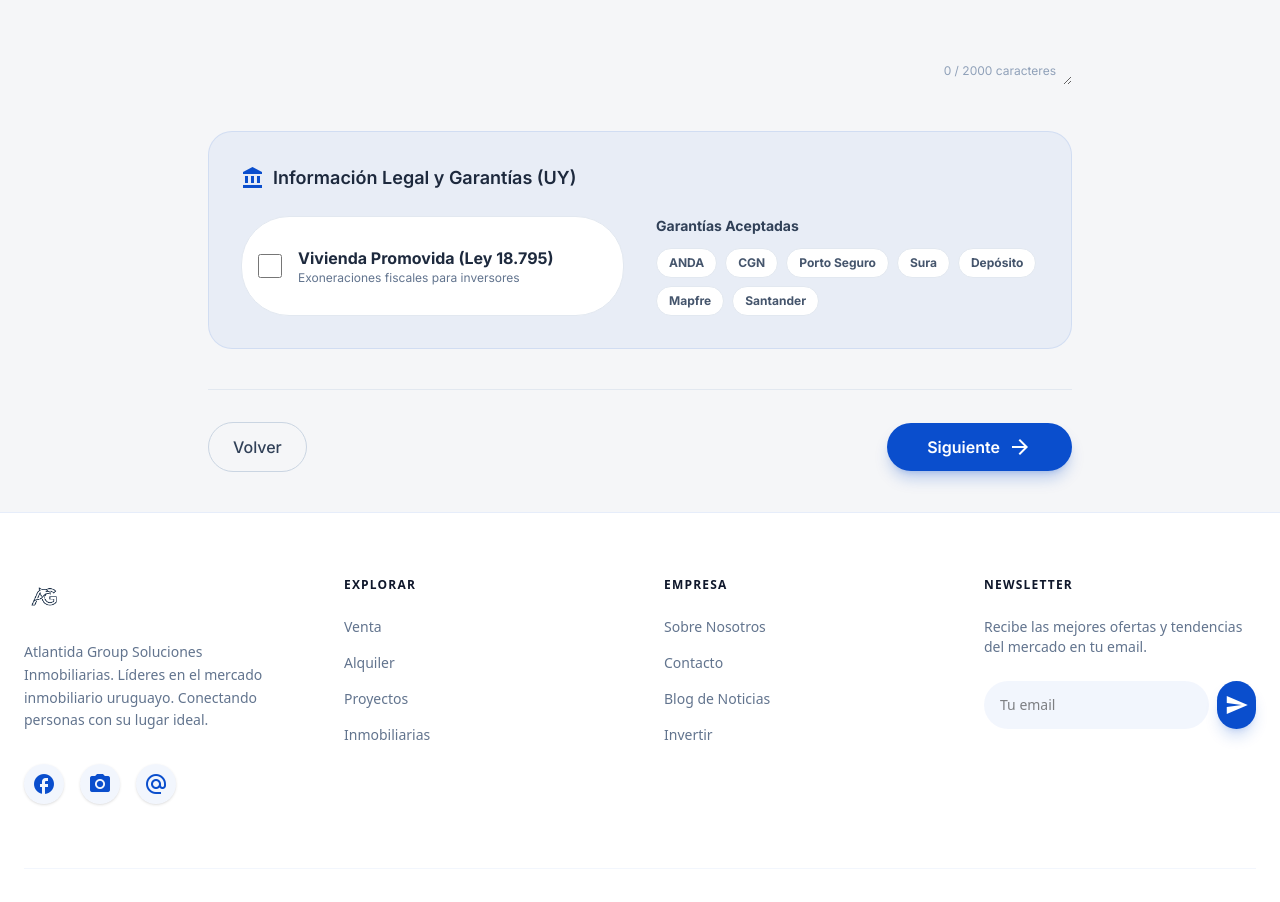
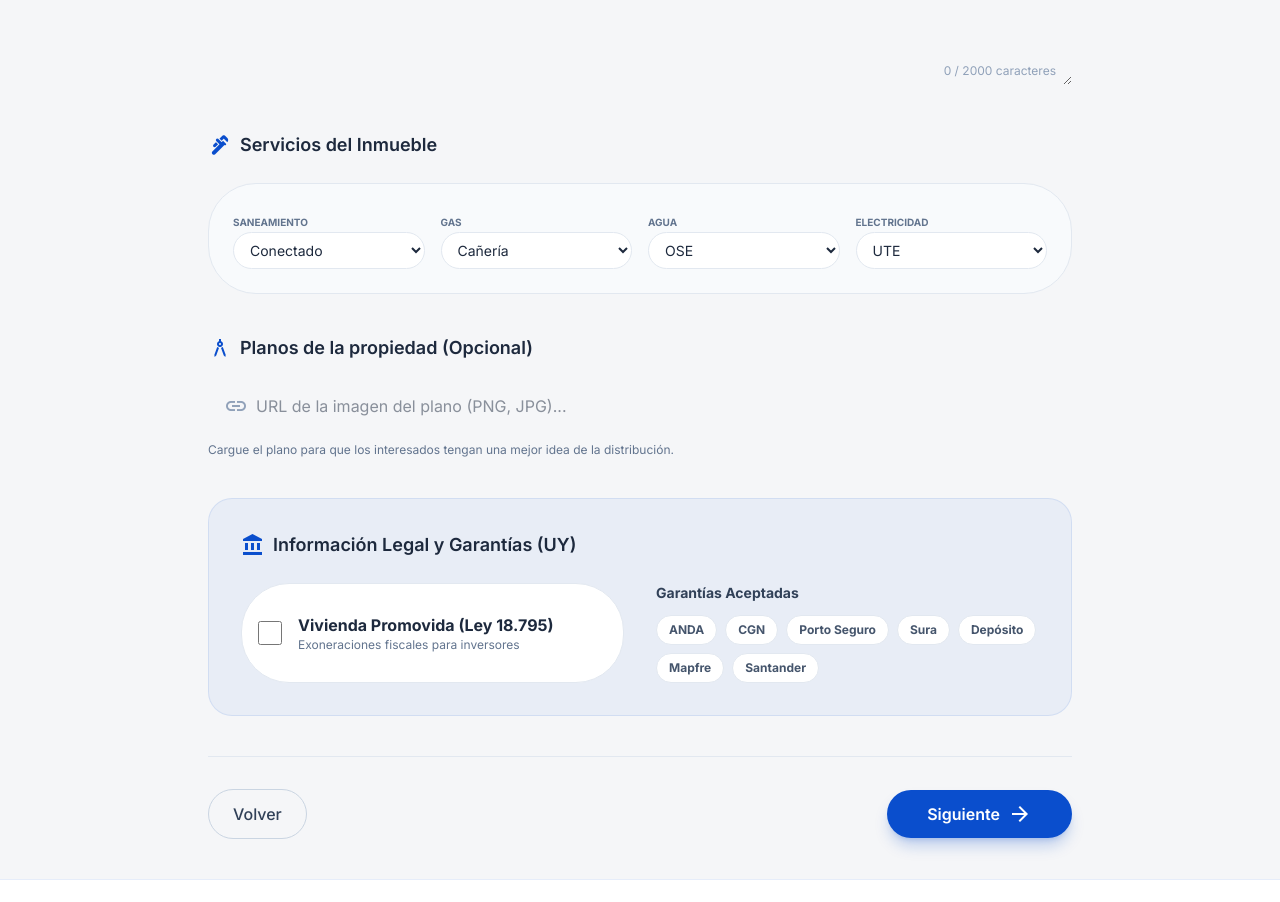
Before and after one commit to elferdi2024-ship-it/familia, a Next.js app: page /publish/details in a window 1280 px wide. Shown: the part 1120-2022 px from the top of the page. Built offline with nearby package versions, Linux system fonts and the light colour scheme; no server answers.

Commit message:
Fix property publishing: add dynamic services, floorplan support, and update UI specs

```diff
--- a/app/property/[id]/page.tsx
+++ b/app/property/[id]/page.tsx
@@ -472,19 +472,31 @@
                             <div className="grid grid-cols-2 md:grid-cols-4 gap-3">
                                 <div className="p-4 rounded-xl bg-white border border-slate-100 shadow-sm">
                                     <p className="text-[10px] text-slate-400 font-bold uppercase tracking-wider mb-1">Saneamiento</p>
-                                    <p className="text-sm font-bold text-green-600 flex items-center gap-1"><span className="material-icons text-sm">check_circle</span> Conectado</p>
+                                    <p className="text-sm font-bold text-slate-700 capitalize flex items-center gap-1">
+                                        <span className="material-icons text-sm text-green-600">check_circle</span>
+                                        {property.utilityStatus?.saneamiento || "conectado"}
+                                    </p>
                                 </div>
                                 <div className="p-4 rounded-xl bg-white border border-slate-100 shadow-sm">
                                     <p className="text-[10px] text-slate-400 font-bold uppercase tracking-wider mb-1">Gas</p>
-                                    <p className="text-sm font-bold text-green-600 flex items-center gap-1"><span className="material-icons text-sm">check_circle</span> Cañería</p>
+                                    <p className="text-sm font-bold text-slate-700 capitalize flex items-center gap-1">
+                                        <span className="material-icons text-sm text-green-600">check_circle</span>
+                                        {property.utilityStatus?.gas || "cañería"}
+                                    </p>
                                 </div>
                                 <div className="p-4 rounded-xl bg-white border border-slate-100 shadow-sm">
                                     <p className="text-[10px] text-slate-400 font-bold uppercase tracking-wider mb-1">Agua</p>
-                                    <p className="text-sm font-bold text-slate-700 flex items-center gap-1"><span className="material-icons text-sm">water_drop</span> OSE</p>
+                                    <p className="text-sm font-bold text-slate-700 flex items-center gap-1">
+                                        <span className="material-icons text-sm text-blue-500">water_drop</span>
+                                        {property.utilityStatus?.agua || "OSE"}
+                                    </p>
                                 </div>
                                 <div className="p-4 rounded-xl bg-white border border-slate-100 shadow-sm">
                                     <p className="text-[10px] text-slate-400 font-bold uppercase tracking-wider mb-1">Electricidad</p>
-                                    <p className="text-sm font-bold text-slate-700 flex items-center gap-1"><span className="material-icons text-sm">bolt</span> UTE</p>
+                                    <p className="text-sm font-bold text-slate-700 flex items-center gap-1">
+                                        <span className="material-icons text-sm text-orange-500">bolt</span>
+                                        {property.utilityStatus?.electricidad || "UTE"}
+                                    </p>
                                 </div>
                             </div>
                         </div>
--- a/app/publish/details/page.tsx
+++ b/app/publish/details/page.tsx
@@ -175,6 +175,82 @@
                         </div>
                     </section>
 
+                    {/* Section: Servicios (UY Specific) */}
+                    <section>
+                        <div className="flex items-center gap-2 mb-6">
+                            <span className="material-icons text-primary">plumbing</span>
+                            <h2 className="text-lg font-semibold">Servicios del Inmueble</h2>
+                        </div>
+                        <div className="grid grid-cols-1 sm:grid-cols-2 md:grid-cols-4 gap-4 p-6 bg-slate-50 dark:bg-slate-800/50 rounded-xl border border-slate-200 dark:border-slate-800 outline-none">
+                            <div className="space-y-2">
+                                <label className="text-[10px] font-bold uppercase text-slate-500">Saneamiento</label>
+                                <select
+                                    value={data.utilityStatus.saneamiento}
+                                    onChange={(e) => updateData({ utilityStatus: { ...data.utilityStatus, saneamiento: e.target.value as any } })}
+                                    className="w-full px-3 py-2 bg-white dark:bg-slate-900 border border-slate-200 dark:border-slate-800 rounded-lg text-sm"
+                                >
+                                    <option value="conectado">Conectado</option>
+                                    <option value="pozo">Pozo Séptico</option>
+                                    <option value="pendiente">Pendiente</option>
+                                </select>
+                            </div>
+                            <div className="space-y-2">
+                                <label className="text-[10px] font-bold uppercase text-slate-500">Gas</label>
+                                <select
+                                    value={data.utilityStatus.gas}
+                                    onChange={(e) => updateData({ utilityStatus: { ...data.utilityStatus, gas: e.target.value as any } })}
+                                    className="w-full px-3 py-2 bg-white dark:bg-slate-900 border border-slate-200 dark:border-slate-800 rounded-lg text-sm"
+                                >
+                                    <option value="cañería">Cañería</option>
+                                    <option value="supergas">Supergas</option>
+                                    <option value="sin servicio">Sin servicio</option>
+                                </select>
+                            </div>
+                            <div className="space-y-2">
+                                <label className="text-[10px] font-bold uppercase text-slate-500">Agua</label>
+                                <select
+                                    value={data.utilityStatus.agua}
+                                    onChange={(e) => updateData({ utilityStatus: { ...data.utilityStatus, agua: e.target.value as any } })}
+                                    className="w-full px-3 py-2 bg-white dark:bg-slate-900 border border-slate-200 dark:border-slate-800 rounded-lg text-sm"
+                                >
+                                    <option value="OSE">OSE</option>
+                                    <option value="pozo">Pozo</option>
+                                </select>
+                            </div>
+                            <div className="space-y-2">
+                                <label className="text-[10px] font-bold uppercase text-slate-500">Electricidad</label>
+                                <select
+                                    value={data.utilityStatus.electricidad}
+                                    onChange={(e) => updateData({ utilityStatus: { ...data.utilityStatus, electricidad: e.target.value as any } })}
+                                    className="w-full px-3 py-2 bg-white dark:bg-slate-900 border border-slate-200 dark:border-slate-800 rounded-lg text-sm"
+                                >
+                                    <option value="UTE">UTE</option>
+                                    <option value="solar">Solar</option>
+                                    <option value="mixto">Mixto</option>
+                                </select>
+                            </div>
+                        </div>
+                    </section>
+
+                    {/* Section: Planos */}
+                    <section>
+                        <div className="flex items-center gap-2 mb-4">
+                            <span className="material-icons text-primary">architecture</span>
+                            <h2 className="text-lg font-semibold">Planos de la propiedad (Opcional)</h2>
+                        </div>
+                        <div className="relative">
+                            <input
+                                className="w-full rounded-xl border-slate-300 dark:border-slate-700 dark:bg-slate-900 focus:ring-primary focus:border-primary p-4 pl-12"
+                                placeholder="URL de la imagen del plano (PNG, JPG)..."
+                                type="url"
+                                value={data.floorplanUrl || ""}
+                                onChange={(e) => updateData({ floorplanUrl: e.target.value })}
+                            />
+                            <span className="absolute left-4 top-1/2 -translate-y-1/2 material-icons text-slate-400">link</span>
+                        </div>
+                        <p className="mt-2 text-xs text-slate-500">Cargue el plano para que los interesados tengan una mejor idea de la distribución.</p>
+                    </section>
+
                     {/* Section: Uruguay Specifics */}
                     <section className="bg-primary/5 p-8 rounded-2xl border border-primary/10">
                         <div className="flex items-center gap-2 mb-6">
--- a/contexts/PublishContext.tsx
+++ b/contexts/PublishContext.tsx
@@ -31,6 +31,13 @@
     // Step 3: Social & Features
     amenities: string[]
     agentPhone?: string
+    utilityStatus: {
+        saneamiento: "conectado" | "pozo" | "pendiente"
+        gas: "cañería" | "supergas" | "sin servicio"
+        agua: "OSE" | "pozo"
+        electricidad: "UTE" | "solar" | "mixto"
+    }
+    floorplanUrl?: string
 }
 
 const initialData: PublishData = {
@@ -54,6 +61,13 @@
     guarantees: [],
     amenities: [],
     agentPhone: "",
+    utilityStatus: {
+        saneamiento: "conectado",
+        gas: "cañería",
+        agua: "OSE",
+        electricidad: "UTE",
+    },
+    floorplanUrl: "",
 }
 
 interface PublishContextType {
@@ -126,6 +140,13 @@
                     guarantees: property.acceptedGuarantees || [],
                     amenities: property.amenities,
                     agentPhone: property.agentPhone || "",
+                    utilityStatus: property.utilityStatus || {
+                        saneamiento: "conectado",
+                        gas: "cañería",
+                        agua: "OSE",
+                        electricidad: "UTE",
+                    },
+                    floorplanUrl: property.floorplanUrl || "",
                 })
             }
         } catch (error) {
```
